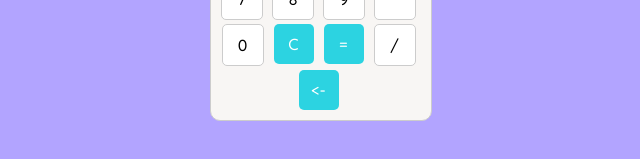
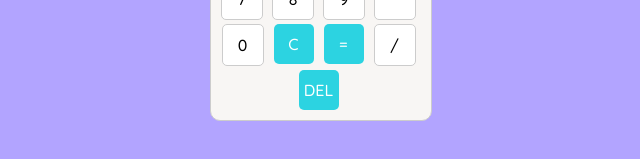
Before and after one commit to mbrnas/calculator-js, a plain HTML site: page index.html in a window 1280 px wide. Shown: the part 373-532 px from the top of the page, 319-959 px from the left. Drawn offline with Linux system fonts and the light colour scheme.

Commit message:
now finished

```diff
--- a/index.html
+++ b/index.html
@@ -27,7 +27,7 @@
       <div id="clear-display">C</div>
       <div id="equals">=</div>
       <div class="digit">/</div>
-      <div id="delete"><-</div>
+      <div id="delete">DEL</div>
     </div>
   </body>
 </html>
```
